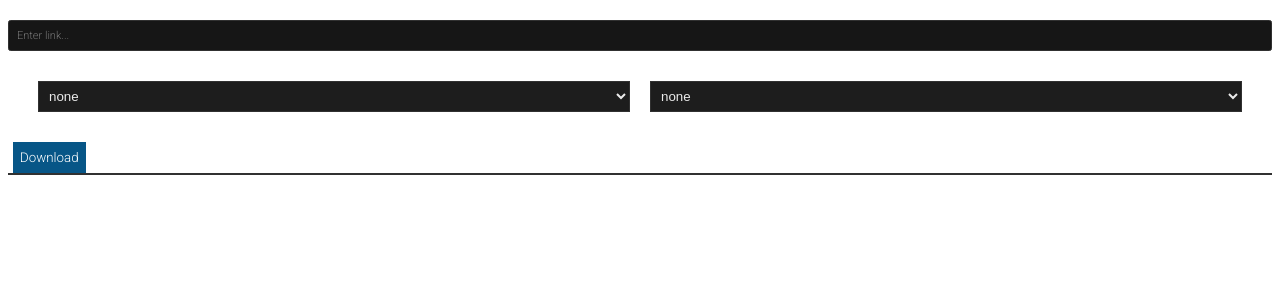
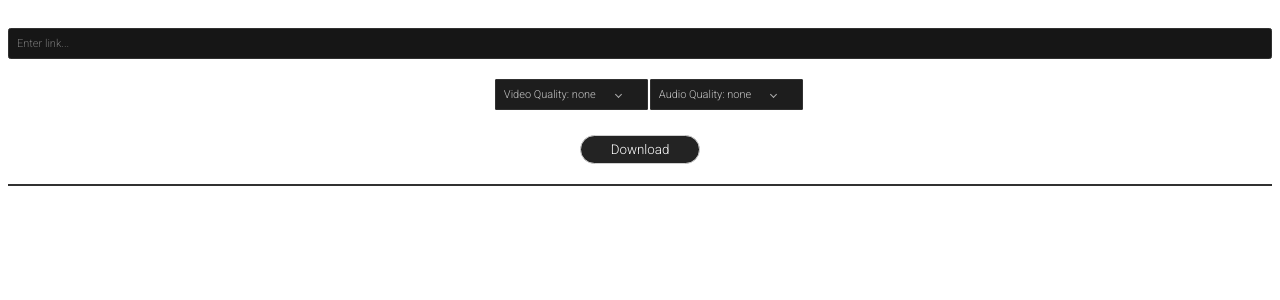
Before and after one commit to notorcus/clipfetch-extension, a React app: page / in a window 1280 px wide. Shown: the top 300 px of the page. Built offline with nearby package versions, Linux system fonts and the light colour scheme.

Commit message:
add CustomDropbox

```diff
--- a/src/pages/HomePage/HomePage.css
+++ b/src/pages/HomePage/HomePage.css
@@ -2,27 +2,16 @@
 
 /* Main container */
 .home-page-container {
-  width: 100%;
   box-sizing: border-box;
   border-bottom: 2px solid #313131;
+  display: flex;
+  flex-direction: column;
   align-items: center;
-}
-
-/* Container for link input and download button */
-.link-input-download-container {
-
-  display: flex;
-  align-items: baseline;
-  margin: 20px;
-  margin-top: 0;
+  padding-bottom: 15px;
 
 }
 
-/* Container for all the toggle buttons and their settings buttons */
-.toggle-button-settings-container {
-  margin: 20px;
+.dropdown-container{
+  display: flex;
+  margin: 10px;
 }
-
-.dropdown-container{
-  margin: 20px;
-}
--- a/src/pages/HomePage/HomePage.tsx
+++ b/src/pages/HomePage/HomePage.tsx
@@ -2,7 +2,7 @@
 import React, { useState } from 'react';
 import LinkInput from './components/LinkInput';
 import DownloadButton from './components/DownloadButton';
-import QualityDropdown from './components/QualityDropdown';
+import CustomDropdown from './components/CustomDropdown';  // Import the custom dropdown
 import './HomePage.css';
 
 const HomePage: React.FC = () => {
@@ -22,7 +22,8 @@ const HomePage: React.FC = () => {
         <LinkInput onInputChange={handleInputChange} />
       </div>
       <div className="dropdown-container">
-        <QualityDropdown videoOptions={videoOptions} audioOptions={audioOptions} />
+        <CustomDropdown options={videoOptions} label="Video Quality" />
+        <CustomDropdown options={audioOptions} label="Audio Quality" />
       </div>
       <DownloadButton inputValue={inputValue} />
     </div>
--- /dev/null
+++ b/src/pages/HomePage/components/CustomDropdown.css
@@ -0,0 +1,56 @@
+/* CustomDropdown.css */
+
+.custom-dropdown-container {
+    position: relative;
+    outline: none;
+    margin: 10px;
+    font-size: 11px;
+    color: rgb(197, 197, 197);
+    user-select: none;
+}
+
+.selected-option {
+    background-color: #1D1D1D;
+    border-radius: 1px;
+    padding: 8px;
+    border: 1px solid #313131;
+    display: flex;
+    align-items: center;
+    width: 100%;
+}
+
+.selected-option:hover{
+    background-color: #232323;
+}
+
+
+.options-container {
+    position: absolute;
+    background-color: #1D1D1D;
+    border: 1px solid #313131;
+    border-radius: 1px;
+    width: 100%;
+
+}
+
+.option {
+    padding: 6px;
+    color: rgb(201, 201, 201);
+}
+
+.option:hover {
+    background-color: #313131;
+}
+
+.arrow {
+  border: solid rgb(172, 172, 172); /* Set to your preferred color */
+  border-width: 0 1.5px 1.5px 0;
+  display: inline-block;
+  padding: 2px;
+  margin-left: 20px;
+}
+
+.down {
+  transform: rotate(45deg);
+  -webkit-transform: rotate(45deg);
+}
--- /dev/null
+++ b/src/pages/HomePage/components/CustomDropdown.tsx
@@ -0,0 +1,42 @@
+// CustomDropdown.tsx
+import React, { useState } from 'react';
+import './CustomDropdown.css';
+
+interface CustomDropdownProps {
+  options: string[];
+  label: string; // Add this line
+}
+
+const CustomDropdown: React.FC<CustomDropdownProps> = ({ options, label }) => {
+  const [selectedOption, setSelectedOption] = useState(options[0]);
+  const [isOpen, setIsOpen] = useState(false);
+
+  const handleOptionClick = (option: string) => {
+    setSelectedOption(option);
+    setIsOpen(false);
+  };
+
+  return (
+    <div className="custom-dropdown-container" tabIndex={0} onBlur={() => setIsOpen(false)}>
+      <div className="selected-option" onClick={() => setIsOpen(!isOpen)}>
+        <span>{label}: {selectedOption}</span>
+        <span className="arrow down"></span>
+      </div>
+      {isOpen && (
+        <div className="options-container">
+          {options.map((option, index) => (
+            <div
+              key={index}
+              className="option"
+              onClick={() => handleOptionClick(option)}
+            >
+              {option}
+            </div>
+          ))}
+        </div>
+      )}
+    </div>
+  );
+};
+
+export default CustomDropdown;
--- a/src/pages/HomePage/components/DownloadButton.css
+++ b/src/pages/HomePage/components/DownloadButton.css
@@ -1,15 +1,21 @@
 .download-button {
-    height: 31px;
+
     color: white;
     cursor: pointer;
     margin-left: 5px;
-    background-color: #075687;
-    border: 1px solid #075687;
-    transition: ease 0.125s;
+    background-color: #232323;
+    border: 1px solid #cfcfcf;
+    transition: ease 75ms;
+    border-radius: 100px;
     outline: none;
+    padding: 6px;
+    padding-left: 30px;
+    padding-right: 30px;
+    margin: 5px;
 }
 
 .download-button:hover{
-    background-color: #1473E6;
+    color: #232323;
+    background-color: #cfcfcf;
     outline: none;
 }
--- a/src/pages/HomePage/components/LinkInput.css
+++ b/src/pages/HomePage/components/LinkInput.css
@@ -2,10 +2,7 @@
 
 .link-input-container{
   width: 100%;
-  display: flex;
-
   margin-top: 10px;
-
 }
 
 .link-input-field {
--- a/src/pages/HomePage/components/QualityDropdown.css
+++ b/src/pages/HomePage/components/QualityDropdown.css
@@ -9,7 +9,6 @@
   width: 100%;
   background-color: #1D1D1D;
   color: rgb(235, 235, 235);
-  border: none;
   margin: 10px;
   padding: 6px;
   outline: none; /* Remove default focus outline */
@@ -17,15 +16,10 @@
 }
 
 .quality-dropdown:focus {
-  border: 1px solid #313131;
+  border: 1px solid #232323;
 }
 
 .quality-dropdown option {
   background-color: #1D1D1D;
   color: rgb(235, 235, 235);
 }
-
-.quality-dropdown option:hover,
-.quality-dropdown option:focus {
-  background-color: #232323;
-}
```
